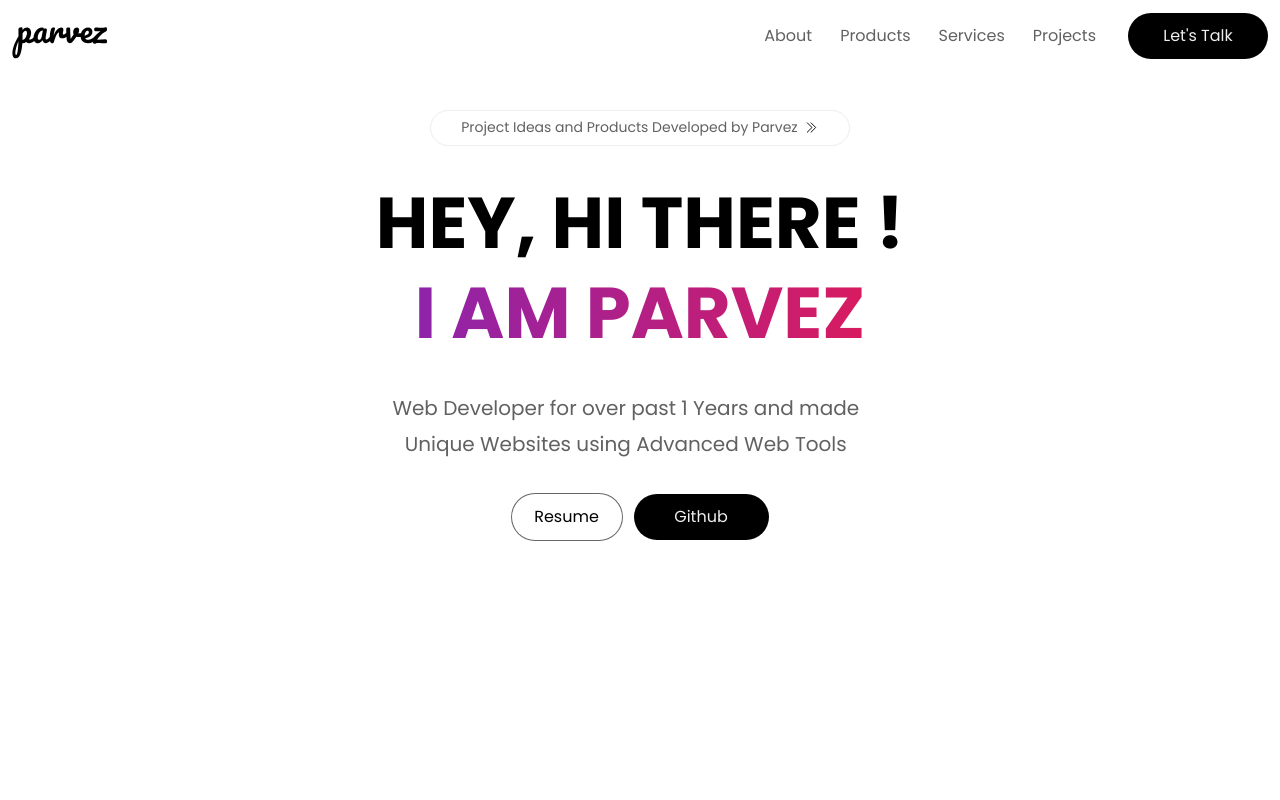
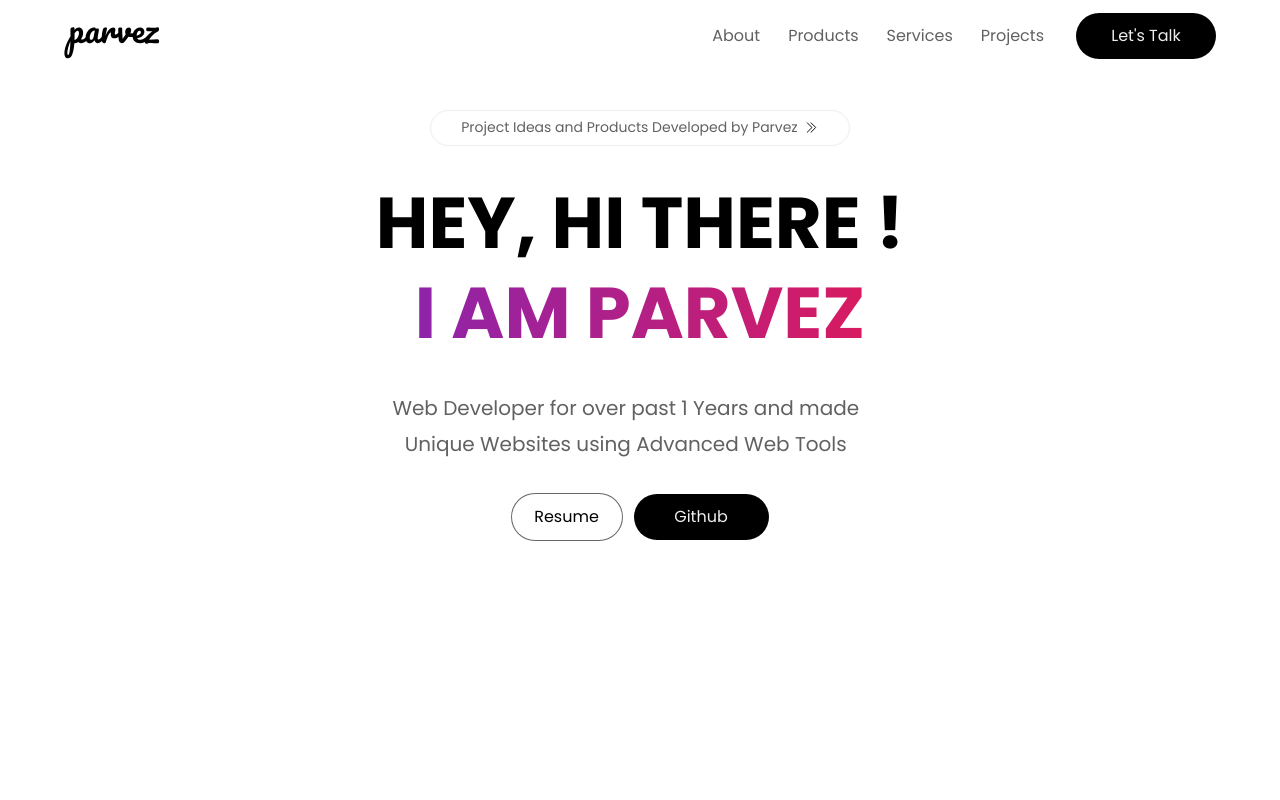
Before and after one commit to Mohamed-Parvez/parvez, a Next.js app: page / in a window 1280 px wide. Shown: the top 800 px of the page. Built offline with nearby package versions, Linux system fonts and the light colour scheme.

Commit message:
updated px of nav bar

```diff
--- a/components/shared/Navbar.tsx
+++ b/components/shared/Navbar.tsx
@@ -6,8 +6,8 @@ const Nav = () => {
   return (
     <nav className="flex-center">
       <div
-        className="flex-between fixed top-0 z-50 w-full
-      max-w-screen-2xl bg-white p-3 2xl:mx-auto"
+        className="flex-between fixed top-0 z-50 w-full max-w-screen-2xl bg-white px-5
+      py-3 md:px-10 xl:px-16 2xl:mx-auto"
       >
         <Logo />
         <div className="md:flex-between gap-7">
```
